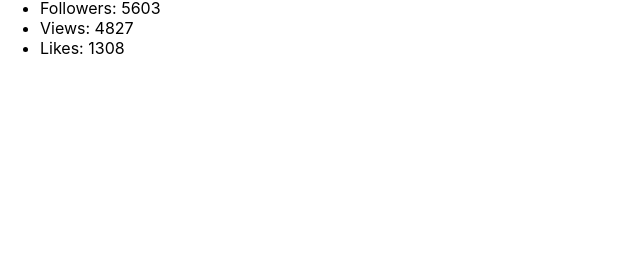
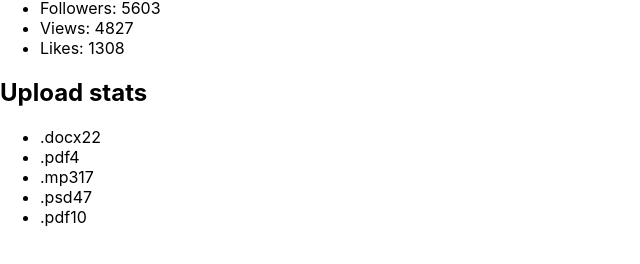
Before and after one commit to Vera-Smulskaya/goit-react-hw-01-components, a React (Create React App) app: page / in a window 1280 px wide. Shown: the part 430-694 px from the top of the page, without its empty margins (0-640 px from the left). Built offline with nearby package versions, Linux system fonts and the light colour scheme.

Commit message:
add logic to componenet Statistics

```diff
--- a/src/components/App.jsx
+++ b/src/components/App.jsx
@@ -1,5 +1,7 @@
 import user from '../components/data/user.json';
+import data from '../components/data/data.json';
 import Profile from './profile/Profile';
+import Statistics from './statistics/Statistics';
 
 export const App = () => {
   return (
@@ -11,6 +13,7 @@ export const App = () => {
         avatar={user.avatar}
         stats={user.stats}
       />
+      <Statistics title="Upload stats" stats={data} />
     </div>
   );
 };
--- a/src/components/profile/Profile.jsx
+++ b/src/components/profile/Profile.jsx
@@ -1,4 +1,9 @@
-export default function Profile({ username, tag, location, avatar, stats }) {
+import user from '../data/user.json';
+
+export default function Profile(props) {
+  const { username, tag, location, avatar, stats } = props;
+  const { followers, likes, views } = stats;
+
   return (
     <div className="profile">
       <div className="description">
@@ -11,15 +16,15 @@ export default function Profile({ username, tag, location, avatar, stats }) {
       <ul className="stats">
         <li>
           <span className="label">Followers: </span>
-          <span className="quantity">{stats.followers}</span>
+          <span className="quantity">{followers}</span>
         </li>
         <li>
           <span className="label">Views: </span>
-          <span className="quantity">{stats.views}</span>
+          <span className="quantity">{views}</span>
         </li>
         <li>
           <span className="label">Likes: </span>
-          <span className="quantity">{stats.likes}</span>
+          <span className="quantity">{likes}</span>
         </li>
       </ul>
     </div>
--- /dev/null
+++ b/src/components/statistics/Statistics.jsx
@@ -0,0 +1,20 @@
+// import data from '../data/data.json';
+
+export default function Statistics({ title, stats }) {
+  return (
+    <section className="statistics">
+      {title && <h2 className="title">{title}</h2>}
+
+      <ul className="stat-list">
+        {stats.map(el => {
+          return (
+            <li id={el.id} className="item">
+              <span className="label">{el.label}</span>
+              <span className="percentage">{el.percentage}</span>
+            </li>
+          );
+        })}
+      </ul>
+    </section>
+  );
+}
```
